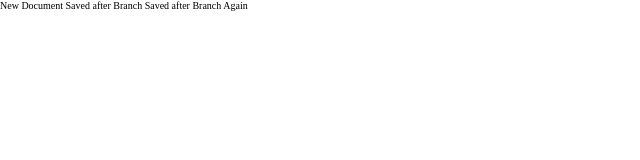
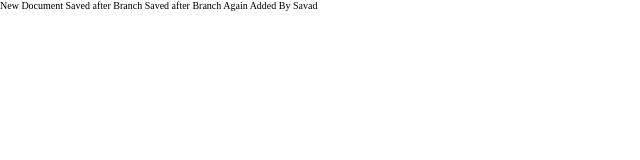
Before and after one commit to idsalmantm/project_01, a website: page index.html in a window 1280 px wide. Shown: the full height of the page, 0-640 px from the left. Drawn offline with nearby package versions, Linux system fonts and the light colour scheme.

Commit message:
new changes from savad

```diff
--- a/index.html
+++ b/index.html
@@ -21,6 +21,7 @@
             New Document
             Saved after Branch
             Saved after Branch Again
+            Added By Savad
         </section>
     </main>
     <script src="dist/bundle.js"></script>
```
